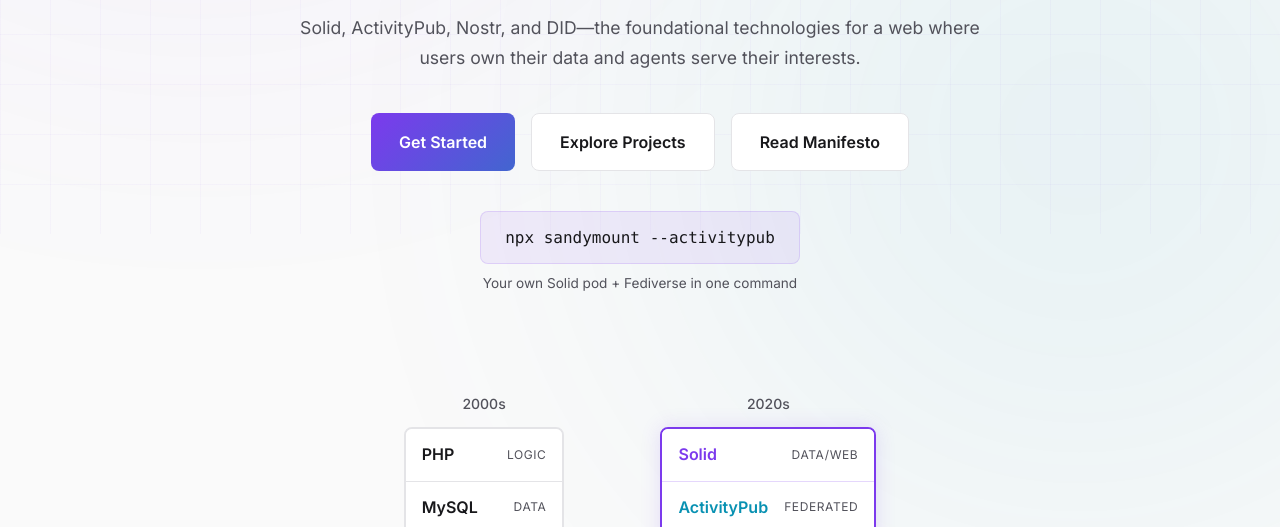
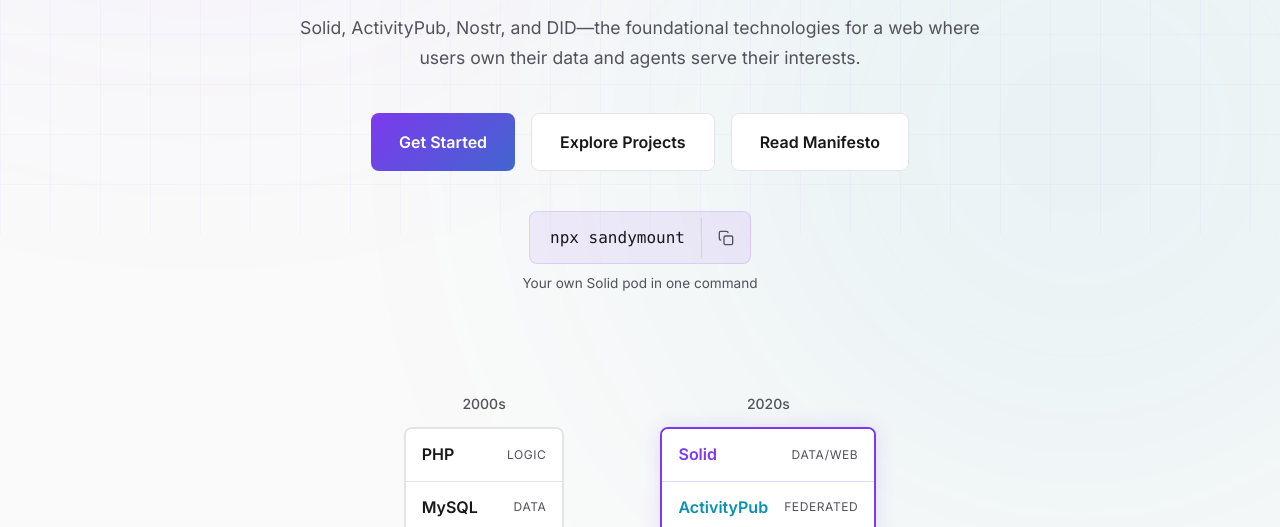
Before and after one commit to sandy-mount/sandymount, a website: page index.html in a window 1280 px wide. Shown: the part 566-1093 px from the top of the page. Drawn offline with Linux system fonts and the light colour scheme.

Commit message:
Simplify install command and add copy button
- Remove --activitypub flag from npx command
- Add copy-to-clipboard button with visual feedback
- Update styling for install box with button

```diff
--- a/index.html
+++ b/index.html
@@ -77,8 +77,16 @@
       <a href="./manifesto.html" class="btn btn-secondary">Read Manifesto</a>
     </div>
     <div class="quick-install">
-      <code>npx sandymount --activitypub</code>
-      <span class="install-note">Your own Solid pod + Fediverse in one command</span>
+      <div class="install-box">
+        <code>npx sandymount</code>
+        <button class="copy-btn" onclick="copyCommand()" title="Copy to clipboard">
+          <svg width="16" height="16" viewBox="0 0 24 24" fill="none" stroke="currentColor" stroke-width="2">
+            <rect x="9" y="9" width="13" height="13" rx="2" ry="2"></rect>
+            <path d="M5 15H4a2 2 0 0 1-2-2V4a2 2 0 0 1 2-2h9a2 2 0 0 1 2 2v1"></path>
+          </svg>
+        </button>
+      </div>
+      <span class="install-note">Your own Solid pod in one command</span>
     </div>
   </header>
 
@@ -679,6 +687,15 @@
         }
       });
     });
+
+    // Copy command to clipboard
+    function copyCommand() {
+      navigator.clipboard.writeText('npx sandymount').then(() => {
+        const btn = document.querySelector('.copy-btn');
+        btn.classList.add('copied');
+        setTimeout(() => btn.classList.remove('copied'), 1500);
+      });
+    }
   </script>
 </body>
 </html>
--- a/styles.css
+++ b/styles.css
@@ -441,22 +441,46 @@ a:hover { color: var(--accent-cyan); }
   opacity: 0;
 }
 
-.quick-install code {
-  font-family: 'SF Mono', 'Consolas', 'Monaco', monospace;
+.install-box {
+  display: flex;
+  align-items: center;
   background: rgba(124, 58, 237, 0.08);
   border: 1px solid rgba(124, 58, 237, 0.15);
-  padding: 0.75rem 1.5rem;
   border-radius: 8px;
-  font-size: 1rem;
-  color: var(--text);
-  cursor: pointer;
+  overflow: hidden;
   transition: all 0.2s ease;
 }
 
-.quick-install code:hover {
-  background: rgba(124, 58, 237, 0.12);
+.install-box:hover {
   border-color: var(--accent);
-  transform: translateY(-1px);
+}
+
+.quick-install code {
+  font-family: 'SF Mono', 'Consolas', 'Monaco', monospace;
+  padding: 0.75rem 1rem 0.75rem 1.25rem;
+  font-size: 1rem;
+  color: var(--text);
+}
+
+.copy-btn {
+  background: transparent;
+  border: none;
+  border-left: 1px solid rgba(124, 58, 237, 0.15);
+  padding: 0.75rem 1rem;
+  cursor: pointer;
+  color: var(--text-muted);
+  transition: all 0.2s ease;
+  display: flex;
+  align-items: center;
+}
+
+.copy-btn:hover {
+  background: rgba(124, 58, 237, 0.1);
+  color: var(--accent);
+}
+
+.copy-btn.copied {
+  color: var(--accent-green);
 }
 
 .install-note {
```
